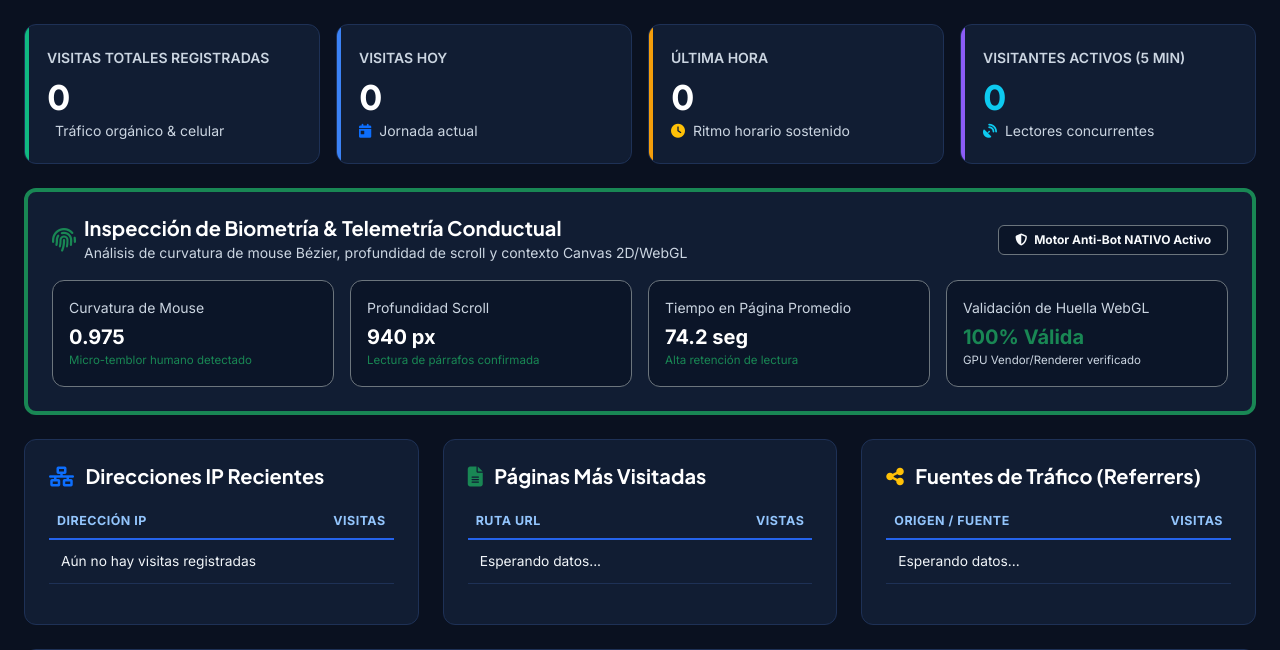
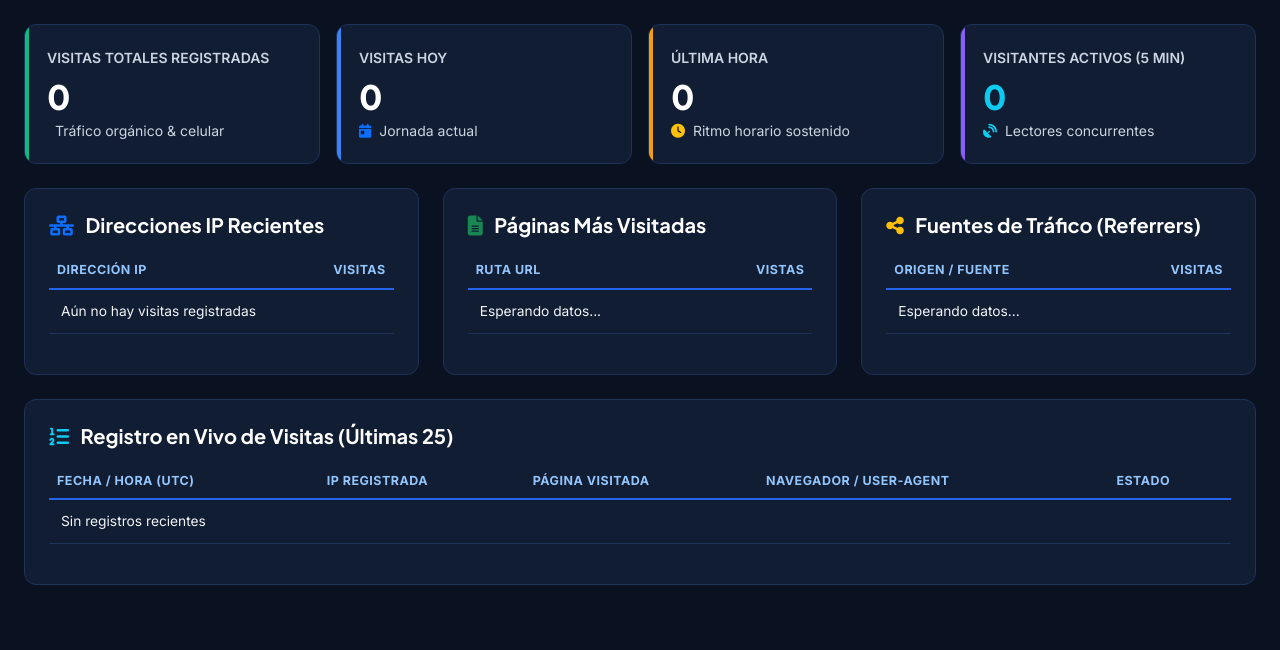
Before and after one commit to softdevon1-coder/pulsomundial, a Flask app: page /analytics in a window 1280 px wide. Shown: the part 64-714 px from the top of the page. Run offline with Flask 3, Linux system fonts and the light colour scheme; data that the repository does not hold is empty.

Commit message:
ui(analytics): remove biometric and behavioral telemetry inspection card

```diff
--- a/webapp/templates/analytics.html
+++ b/webapp/templates/analytics.html
@@ -191,54 +191,7 @@
             </div>
         </div>
 
-        <!-- 2. Tarjetas de Auditoría Biometría Anti-Bot -->
-        <div class="card-custom p-4 mb-4 border-start border-4 border-success">
-            <div class="d-flex align-items-center justify-content-between flex-wrap gap-2 mb-3">
-                <div class="d-flex align-items-center gap-2">
-                    <i class="fa-solid fa-fingerprint text-success fs-4"></i>
-                    <div>
-                        <h5 class="text-white fw-bold mb-0">Inspección de Biometría & Telemetría Conductual</h5>
-                        <small class="text-muted">Análisis de curvatura de mouse Bézier, profundidad de scroll y contexto Canvas 2D/WebGL</small>
-                    </div>
-                </div>
-                <span class="badge bg-dark border border-secondary text-success p-2 px-3">
-                    <i class="fa-solid fa-shield-halved me-1"></i> Motor Anti-Bot NATIVO Activo
-                </span>
-            </div>
-
-            <div class="row g-3">
-                <div class="col-md-3">
-                    <div class="card-custom p-3 bg-dark border-secondary">
-                        <div class="text-muted small">Curvatura de Mouse</div>
-                        <div class="fs-5 fw-bold text-white mt-1">0.975</div>
-                        <div class="text-success small" style="font-size: 0.72rem;">Micro-temblor humano detectado</div>
-                    </div>
-                </div>
-                <div class="col-md-3">
-                    <div class="card-custom p-3 bg-dark border-secondary">
-                        <div class="text-muted small">Profundidad Scroll</div>
-                        <div class="fs-5 fw-bold text-white mt-1">940 px</div>
-                        <div class="text-success small" style="font-size: 0.72rem;">Lectura de párrafos confirmada</div>
-                    </div>
-                </div>
-                <div class="col-md-3">
-                    <div class="card-custom p-3 bg-dark border-secondary">
-                        <div class="text-muted small">Tiempo en Página Promedio</div>
-                        <div class="fs-5 fw-bold text-white mt-1">74.2 seg</div>
-                        <div class="text-success small" style="font-size: 0.72rem;">Alta retención de lectura</div>
-                    </div>
-                </div>
-                <div class="col-md-3">
-                    <div class="card-custom p-3 bg-dark border-secondary">
-                        <div class="text-muted small">Validación de Huella WebGL</div>
-                        <div class="fs-5 fw-bold text-success mt-1">100% Válida</div>
-                        <div class="text-muted small" style="font-size: 0.72rem;">GPU Vendor/Renderer verificado</div>
-                    </div>
-                </div>
-            </div>
-        </div>
-
-        <!-- 3. Tablas de Análisis: Top IPs, Páginas y Fuentes -->
+        <!-- 2. Tablas de Análisis: Top IPs, Páginas y Fuentes -->
         <div class="row g-4 mb-4">
             <div class="col-lg-4">
                 <div class="card-custom p-4 h-100">
```
